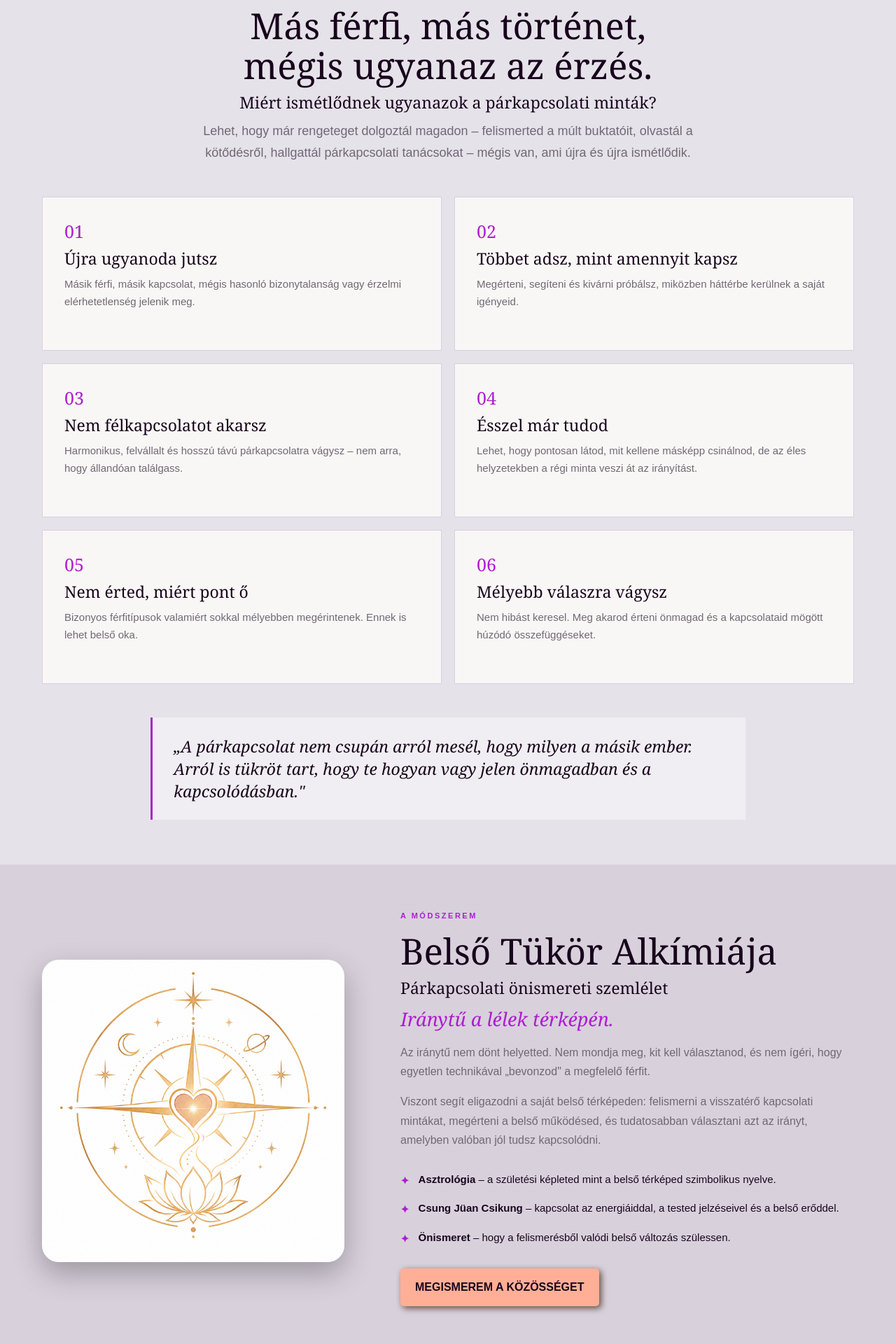
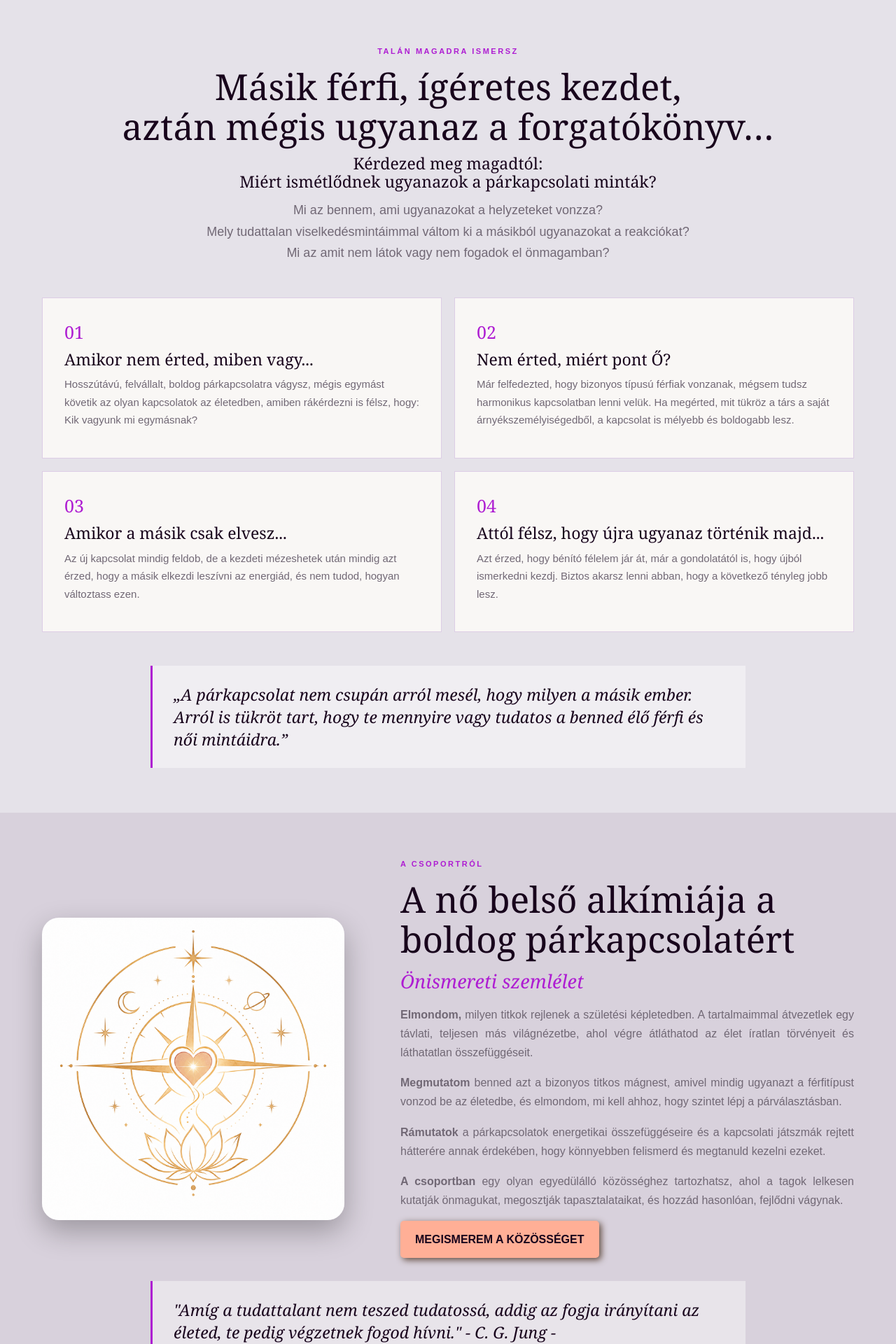
Before and after one commit to TheMascot/inner-mirror-alchemy, an Angular app: page / in a window 1280 px wide. Shown: the part 880-2800 px from the top of the page at 70% size. Built offline with nearby package versions, Linux system fonts and the light colour scheme.

Commit message:
FE text updates

```diff
--- a/src/app/pages/home/home.css
+++ b/src/app/pages/home/home.css
@@ -179,6 +179,7 @@ hero__meta h3{
   display: grid;
   grid-template-columns: 0.8fr 1.2fr;
   gap: 80px;
+  grid-row-gap: 0px;
   align-items: center;
 }
 
@@ -208,6 +209,7 @@ hero__meta h3{
 .method__text {
   color: var(--muted);
   margin-bottom: var(--space-md);
+  text-align: justify;
 }
 
 .method__list {
@@ -230,6 +232,18 @@ hero__meta h3{
 
 .method__button {
   box-shadow: #624c3f 3px 3px 10px;
+  margin-bottom: 1.5rem;
+}
+
+.method-quote {
+  grid-column: 1 / -1;
+  max-width: 850px;
+  margin: 0 auto;
+  border-left: 3px solid var(--violet);
+  background: rgba(255, 255, 255, 0.4);
+  padding: 25px 30px;
+  font: italic 23px var(--font-heading);
+  color: var(--ink);
 }
 
 /* ===== Video grid ===== */
@@ -455,6 +469,11 @@ box-shadow: 5px 5px 15px rgba(0, 0, 0, 0.28);
   .method__symbol {
     min-height: 380px;
   }
+  .method__button{
+    width: 100%;
+    text-align: center;
+    margin-bottom: 0;
+  }
 
   .about__portrait {
     min-height: 380px;
--- a/src/app/pages/home/home.html
+++ b/src/app/pages/home/home.html
@@ -2,7 +2,7 @@
 <section class="hero">
   <div class="container hero__grid">
     <div class="hero__lead">
-      <span class="kicker">Párkapcsolati önismeret nőknek · Asztrológia · Csung Jüan Csikung</span>
+      <span class="kicker">Önismeret nőknek · Párkapcsolati asztrológia · Csung Jüan Csikung</span>
       <h1>
         Ne csak azt kérdezd,<br/>
         <em>ki</em> lesz melletted.<br/>
@@ -23,22 +23,24 @@
     </div>
 
     <h3 class="hero__subheading">
-      Párkapcsolati önismeret, hogy megértsd, miért ismétlődnek ugyanazok a minták.
+      A párkapcsolat egy önismereti út. <br>
+      Megérted, hogy miért ismétlődnek az életedben ugyanazok a helyzetek.
     </h3>
+
 
     <div class="hero__meta">
       <p class="hero__copy">
-        Tégy egy boldog kapcsolatért és csatlakozz
-        <br>
+        Érdekel, hogyan indíthatsz új fejezetet az életedben?
+        Első lépésként csatlakozz
         <span>
-          <strong>A NŐ BELSŐ ALKÍMIÁJA A BOLDOG PÁRKAPCSOLATOKÉRT</strong>
+          <strong>A NŐ BELSŐ ALKÍMIÁJA A BOLDOG PÁRKAPCSOLATÉRT</strong>
         </span>
-        Facebook™ csoportomhoz:
+        Facebook™ csoporthoz:
       </p>
     </div>
-      <a [href]="facebookUrl" target="_blank" rel="noopener noreferrer" class="btn hero__buttons">
-        KÉREM AZ INGYENES MEGHÍVÓMAT
-      </a>
+    <a [href]="facebookUrl" target="_blank" rel="noopener noreferrer" class="btn hero__buttons">
+      KÉREM AZ INGYENES MEGHÍVÓMAT
+    </a>
   </div>
 </section>
 
@@ -53,13 +55,13 @@
     <div class="section-center">
       <span class="kicker">Talán magadra ismersz</span>
       <h2 id="ismeros-heading">
-        Más férfi, más történet,<br/>
-        mégis ugyanaz az érzés.
+        Másik férfi, ígéretes kezdet, <br> aztán mégis ugyanaz a forgatókönyv…
       </h2>
-      <h3>Miért ismétlődnek ugyanazok a párkapcsolati minták?</h3>
+      <h3>Kérdezed meg magadtól: <br> Miért ismétlődnek ugyanazok a párkapcsolati minták?</h3>
       <p class="lead">
-        Lehet, hogy már rengeteget dolgoztál magadon – felismerted a múlt buktatóit, olvastál a
-        kötődésről, hallgattál párkapcsolati tanácsokat – mégis van, ami újra és újra ismétlődik.
+        Mi az bennem, ami ugyanazokat a helyzeteket vonzza? <br>
+        Mely tudattalan viselkedésmintáimmal váltom ki a másikból ugyanazokat a reakciókat? <br>
+        Mi az amit nem látok vagy nem fogadok el önmagamban?
       </p>
     </div>
 
@@ -74,8 +76,8 @@
     </div>
 
     <blockquote class="section-quote">
-      „A párkapcsolat nem csupán arról mesél, hogy milyen a másik ember. Arról is tükröt tart,
-      hogy te hogyan vagy jelen önmagadban és a kapcsolódásban."
+      „A párkapcsolat nem csupán arról mesél, hogy milyen a másik ember.
+      Arról is tükröt tart, hogy te mennyire vagy tudatos a benned élő férfi és női mintáidra.”
     </blockquote>
   </div>
 </section>
@@ -94,27 +96,30 @@
     </div>
 
     <div class="method__content">
-      <span class="kicker">A módszerem</span>
-      <h2 id="modszer-heading">Belső Tükör Alkímiája</h2>
-      <h3>Párkapcsolati önismereti szemlélet</h3>
-      <p class="method__tagline">Iránytű a lélek térképén.</p>
+      <span class="kicker">A csoportról</span>
+      <h2 id="modszer-heading">A nő belső alkímiája a boldog párkapcsolatért</h2>
+      <h3 class="method__tagline">Önismereti szemlélet</h3>
       <p class="method__text">
-        Az iránytű nem dönt helyetted. Nem mondja meg, kit kell választanod, és nem ígéri, hogy
-        egyetlen technikával „bevonzod" a megfelelő férfit.
+       <strong>Elmondom,</strong> milyen titkok rejlenek a születési képletedben. A tartalmaimmal átvezetlek egy
+        távlati,
+        teljesen más világnézetbe, ahol végre átláthatod az élet íratlan törvényeit és láthatatlan összefüggéseit.
       </p>
       <p class="method__text">
-        Viszont segít eligazodni a saját belső térképeden: felismerni a visszatérő kapcsolati mintákat,
-        megérteni a belső működésed, és tudatosabban választani azt az irányt, amelyben
-        valóban jól tudsz kapcsolódni.
+        <strong>Megmutatom</strong> benned azt a bizonyos titkos mágnest, amivel mindig ugyanazt a férfitípust
+        vonzod be az életedbe,
+        és
+        elmondom, mi kell ahhoz, hogy szintet lépj a párválasztásban.
       </p>
-      <ul class="method__list">
-        @for (item of methodItems; track item.title) {
-          <li class="method__item">
-            <b aria-hidden="true">✦</b>
-            <span><strong>{{ item.title }}</strong> – {{ item.description }}</span>
-          </li>
-        }
-      </ul>
+      <p class="method__text">
+        <strong>Rámutatok</strong> a párkapcsolatok energetikai összefüggéseire és a kapcsolati játszmák rejtett
+        hátterére annak
+        érdekében, hogy könnyebben felismerd és megtanuld kezelni ezeket.
+      </p>
+      <p class="method__text">
+        <strong>A csoportban</strong> egy olyan egyedülálló közösséghez tartozhatsz, ahol a tagok lelkesen kutatják önmagukat,
+        megosztják tapasztalataikat, és hozzád hasonlóan, fejlődni vágynak.
+      </p>
+
       <a
         [href]="facebookUrl"
         target="_blank"
@@ -124,6 +129,10 @@
         MEGISMEREM A KÖZÖSSÉGET
       </a>
     </div>
+    <blockquote class="method-quote">
+      "Amíg a tudattalant nem teszed tudatossá, addig az fogja irányítani az életed, te pedig végzetnek fogod hívni."
+      - C. G. Jung -
+    </blockquote>
   </div>
 </section>
 
@@ -131,16 +140,16 @@
 <section class="section" aria-labelledby="csoport-video-heading">
   <div class="container">
     <div class="section-center">
-      <span class="kicker">Amit a csoportban megmutatok</span>
+      <span class="kicker">Izelítő a csoport tartalmaiból</span>
       <h2 id="csoport-video-heading">
         Más szemmel nézünk rá<br/>
-        a párkapcsolatokra.
+        a párkapcsolatokra
       </h2>
-      <p class="lead">
-        Az ingyenes Facebook-csoportban videókban bontom le a párkapcsolati teremtéssel és a
-        bulvárasztrológiával kapcsolatos tévhiteket, és megmutatom a mélyebb energetikai és
-        asztrológiai összefüggéseket.
-      </p>
+<!--      <p class="lead">-->
+<!--        Az ingyenes Facebook-csoportban videókban bontom le a párkapcsolati teremtéssel és a-->
+<!--        bulvárasztrológiával kapcsolatos tévhiteket, és megmutatom a mélyebb energetikai és-->
+<!--        asztrológiai összefüggéseket.-->
+<!--      </p>-->
     </div>
     <div class="video-grid">
       @for (video of videos; track video.title) {
--- a/src/app/pages/home/home.ts
+++ b/src/app/pages/home/home.ts
@@ -37,56 +37,32 @@ export class HomePage {
   readonly recognitionCards: RecognitionCard[] = [
     {
       num: '01',
-      title: 'Újra ugyanoda jutsz',
+      title: 'Amikor nem érted, miben vagy...',
       description:
-        'Másik férfi, másik kapcsolat, mégis hasonló bizonytalanság vagy érzelmi elérhetetlenség jelenik meg.',
+        'Hosszútávú, felvállalt, boldog párkapcsolatra vágysz, mégis egymást követik az olyan kapcsolatok az életedben, ' +
+        'amiben rákérdezni is félsz, hogy: Kik vagyunk mi egymásnak?',
     },
     {
       num: '02',
-      title: 'Többet adsz, mint amennyit kapsz',
+      title: 'Nem érted, miért pont Ő?',
       description:
-        'Megérteni, segíteni és kivárni próbálsz, miközben háttérbe kerülnek a saját igényeid.',
+        'Már felfedezted, hogy bizonyos típusú férfiak vonzanak, mégsem tudsz harmonikus kapcsolatban lenni velük. ' +
+        'Ha megérted, mit tükröz a társ a saját árnyékszemélyiségedből, a kapcsolat is mélyebb és boldogabb lesz.',
     },
     {
       num: '03',
-      title: 'Nem félkapcsolatot akarsz',
+      title: 'Amikor a másik csak elvesz...',
       description:
-        'Harmonikus, felvállalt és hosszú távú párkapcsolatra vágysz – nem arra, hogy állandóan találgass.',
+        'Az új kapcsolat mindig feldob, de a kezdeti mézeshetek után mindig azt érzed, hogy a másik elkezdi leszívni' +
+        ' az energiád, és nem tudod, hogyan változtass ezen.',
     },
     {
       num: '04',
-      title: 'Ésszel már tudod',
+      title: 'Attól félsz, hogy újra ugyanaz történik majd...',
       description:
-        'Lehet, hogy pontosan látod, mit kellene másképp csinálnod, de az éles helyzetekben a régi minta veszi át az' +
-        ' irányítást.',
-    },
-    {
-      num: '05',
-      title: 'Nem érted, miért pont ő',
-      description:
-        'Bizonyos férfitípusok valamiért sokkal mélyebben megérintenek. Ennek is lehet belső oka.',
-    },
-    {
-      num: '06',
-      title: 'Mélyebb válaszra vágysz',
-      description:
-        'Nem hibást keresel. Meg akarod érteni önmagad és a kapcsolataid mögött húzódó összefüggéseket.',
-    },
-  ];
-
-  readonly methodItems: MethodItem[] = [
-    {
-      title: 'Asztrológia',
-      description: 'a születési képleted mint a belső térképed szimbolikus nyelve.',
-    },
-    {
-      title: 'Csung Jüan Csikung',
-      description: 'kapcsolat az energiáiddal, a tested jelzéseivel és a belső erőddel.',
-    },
-    {
-      title: 'Önismeret',
-      description: 'hogy a felismerésből valódi belső változás szülessen.',
-    },
+        'Azt érzed, hogy bénító félelem jár át, már a gondolatától is, hogy újból ismerkedni kezdj. ' +
+        'Biztos akarsz lenni abban, hogy a következő tényleg jobb lesz.',
+    }
   ];
 
   readonly videos: VideoItem[] = [
@@ -105,13 +81,17 @@ export class HomePage {
     {
       question: 'Mi történik a csoportban?',
       answer:
-        'Videókban boncolom le a párkapcsolati teremtéssel és a bulvárasztrológiával kapcsolatos tévhiteket, és megmutatom a mélyebb energetikai és asztrológiai összefüggéseket. Az ingyenes tartalmak mellett élő csoportos foglalkozásokat és workshopokat is tartok.',
+        'Videókban oldom fel a párkapcsolati teremtéssel és a bulvárasztrológiával kapcsolatos tévhiteket, és' +
+        ' megmutatom a mélyebb energetikai és asztrológiai összefüggéseket ezen a területen.' + ' A születési' +
+        ' képletet' +
+        ' nem jóslásra, hanem önismereti eszközként használjuk.',
       isOpen: signal(false),
     },
     {
       question: 'Szükség van előzetes asztrológiai tudásra?',
       answer:
-        'Egyáltalán nem. A születési képletet nem jóslásra, hanem önismereti eszközként használjuk. Mindent elmagyarázok, nincs szükség előzetes tudásra.',
+        'Egyáltalán nincs.  Mindent' +
+        ' elmagyarázok.',
       isOpen: signal(false),
     },
     {
--- a/src/app/shared/components/facebook-cta/facebook-cta.html
+++ b/src/app/shared/components/facebook-cta/facebook-cta.html
@@ -2,11 +2,10 @@
   <div class="container cta__inner">
     <span class="kicker cta__kicker">A következő lépés</span>
     <h2 class="cta__heading" id="cta-heading">
-      Lehet, hogy nem egy újabb kapcsolat hiányzik az életedből.<br />
-      Hanem egy új irány.
+      A változás, amit a párkapcsolatodban látni szeretnél, benned kezdődik!
     </h2>
     <p class="cta__text">
-      Csatlakozz a Facebook™-csoporthoz, ahol párkapcsolati önismeretről beszélgetünk az asztrológia tükrében.
+     Ennek érdekében szeretettel várlak a Facebook™-csoportomban:
     </p>
     <a [href]="facebookUrl" target="_blank" rel="noopener noreferrer" class="btn cta__btn">
       KÉREM A MEGHÍVÓMAT, BOLDOG PÁRKAPCSOLATRA VÁGYOM!
--- a/src/styles.css
+++ b/src/styles.css
@@ -65,7 +65,7 @@ h6 {
 }
 
 h1 {
-  font-size: clamp(2.8125rem, 4.5vw, 4.4rem);
+  font-size: clamp(2.8125rem, 5.5vw, 4.4rem);
 }
 h2 {
   font-size: clamp(2.25rem, 4vw, 3.4375rem);
```
